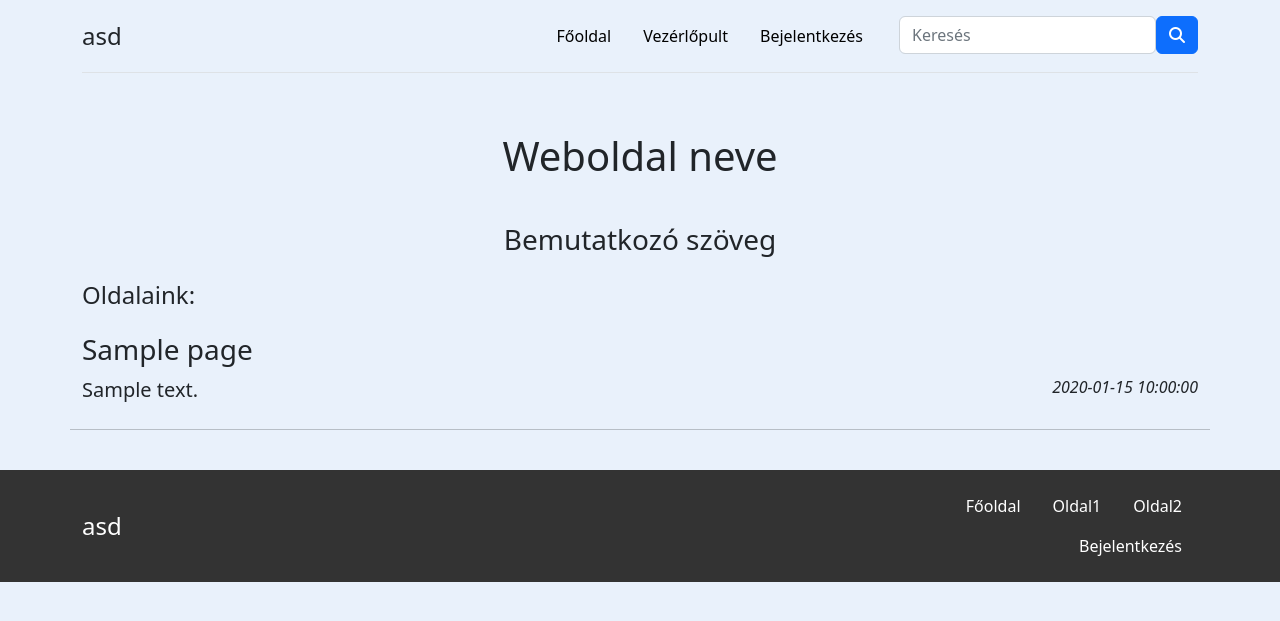
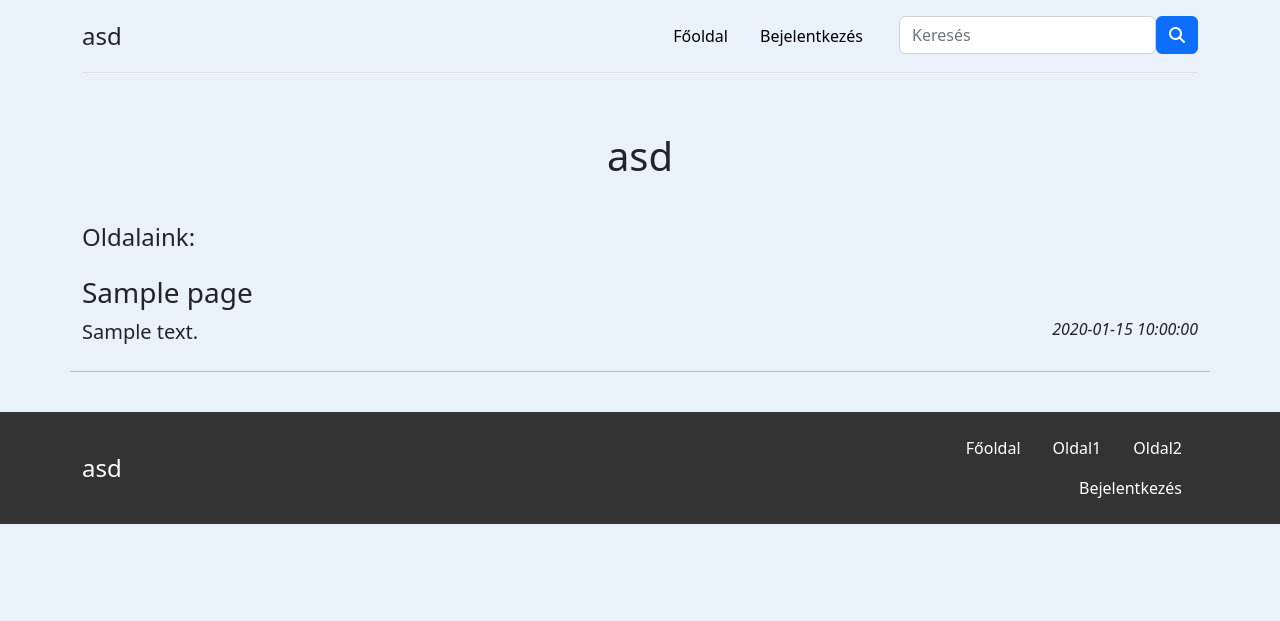
Before and after one commit to CoffeeLink/dusza2022, a PHP site: page / in a window 1280 px wide. Shown: the top 621 px of the page. Run offline with PHP 8.4, Linux system fonts and the light colour scheme; tables that the repository leaves empty or names only in its code hold one stand-in row (values such as "Sample post"); some libraries are stand-ins or nearby versions.

Commit message:
Perm fix

```diff
--- a/index.php
+++ b/index.php
@@ -1,6 +1,7 @@
 <?php
 require __DIR__ . "/lib/utils.php";
 $base_url = (require __DIR__ . "/config/config.php")['base_url'];
+$settings = json_decode(file_get_contents(__DIR__ . "/settings/settings.json"), true);
 
 session_start(); // Start the session.
 
@@ -21,8 +22,7 @@ include __DIR__ . "/modules/header.php";
 <html lang="en">
 
 <!-- Általános információk -->
-<h1>Weboldal neve</h1>
-<h3 class="description pb-3">Bemutatkozó szöveg</h3>
+<h1><?= $settings["name"] ?></h1>
 
 <!-- Oldalak kilistázása -->
 <h4>Oldalaink:</h4>
--- a/modules/header.php
+++ b/modules/header.php
@@ -3,6 +3,8 @@
 if (!isset($_SESSION)) {
   session_start();
 }
+
+$token = $_SESSION['jwt_token'] ?? null;
 
 $settings = json_decode(file_get_contents(__DIR__ . "/../settings/settings.json"), true);
 ?>
@@ -41,7 +43,9 @@ $settings = json_decode(file_get_contents(__DIR__ . "/../settings/settings.json"
         <header class="d-flex flex-wrap justify-content-center py-3 mb-4 border-bottom">
             <!-- Weboldal főcímének megjelenítése -->
             <a href="./" class="d-flex align-items-center mb-3 mb-md-0 me-md-auto text-dark text-decoration-none">
-                <span class="fs-4"><?= $settings['name'] ?></span>
+                <span class="fs-4">
+                    <?= $settings['name'] ?>
+                </span>
             </a>
 
             <!-- Navigációs sor hivatkozásai -->
@@ -49,13 +53,17 @@ $settings = json_decode(file_get_contents(__DIR__ . "/../settings/settings.json"
                 <li class="nav-item">
                     <a href="./" class="nav-link">Főoldal</a>
                 </li>
-                <li class="nav-item"><a href="./dashboard.php" class="nav-link">Vezérlőpult</a></li>
+                <?php
+                if (checkPermission($token, 'MODERATOR')) {
+                echo '<li class="nav-item"><a href="./dashboard.php" class="nav-link">Vezérlőpult</a></li>';
+                }
+                ?>
                 <li class="nav-item">
                     <?php if (isset($_SESSION['jwt_token'])): ?>
-                    <a href="./handlers/logout.php" class="nav-link">Kijelentkezés</a>
-                    <?php else: ?>
-                    <a href="./login.php" class="nav-link">Bejelentkezés</a>
-                    <?php endif; ?>
+                <a href="./handlers/logout.php" class="nav-link">Kijelentkezés</a>
+                <?php else: ?>
+                <a href="./login.php" class="nav-link">Bejelentkezés</a>
+                <?php endif; ?>
                 </li>
                 <li class="nav-item search-item">
                     <input type="search" class="form-control" placeholder="Keresés" aria-label="Search" />
```
